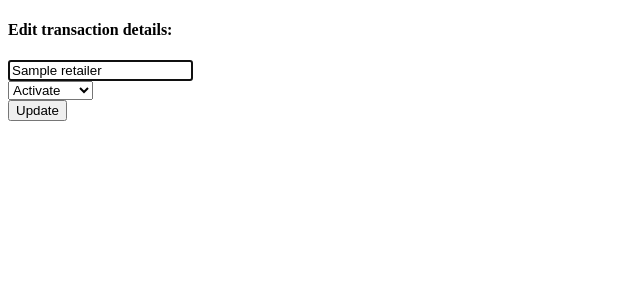
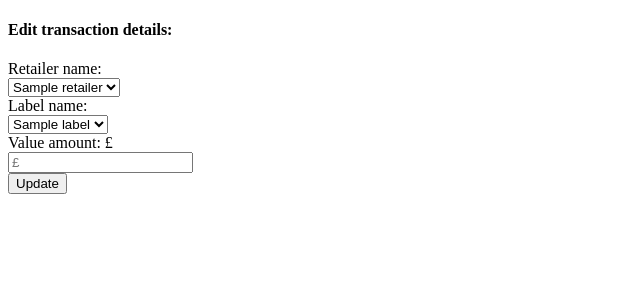
Before and after one commit to ColetteDufficy/piggy_spend_tracker, a Flask app: template templates/transactions/edit.html in a window 1280 px wide. Shown: the part 133-433 px from the top of the page, without its empty margins (0-640 px from the left). Run offline with Flask 2, Linux system fonts and the light colour scheme; the template is opened without the code that fills it: most values are stand-ins (such as "Sample title", 1, 10 or a date in 2020).

Commit message:
MVP working, but with glitches

```diff
--- a/templates/base.html
+++ b/templates/base.html
@@ -18,7 +18,7 @@
         <li><a href="/retailers">Retailers</a></li>
         <li><a href="/labels">Labels</a></li>
         <li><a href="/transactions">Transactions</a></li>
-        <li><a href="/">Log Off</a></li>
+        <li><a href="/log_off">Log Off</a></li>
 
       </ul>
     </nav>
--- a/templates/transactions/edit.html
+++ b/templates/transactions/edit.html
@@ -8,26 +8,33 @@
 <form class="form" action="/transactions/{{transaction.id}}" method="post">
 
     <h4>Edit transaction details:</h4>
-    <div>
-    <label for="retailer_id"></label>
-    <input type="text" name="name" value="{{ retailer.name }}" placeholder="Edit retailer name here" id="name" required autofocus>
-    </div>
 
-<div>
-    <label for="active"></label>
-    <select id="active" name="active">
+      <label for="retailer">Retailer name:</label>
+      <br>
+      <select id="retailer" name="retailer_id">
+        {% for retailer in all_retailers %}
+          <option value="{{ transaction.retailer.name }}">{{ transaction.retailer.name }}</option>
+        {% endfor %}
+      </select>
 
-    <option value="true"
-    {% if retailer.active == True %} selected="selected" {% endif %}>
-    Activate
-    </option>
+<br>
+      <label for="retailer">Label name:</label>
+      <br>
+      <select id="label" name="label_id">
+        {% for label in all_labels %}
+          <option value="{{ transaction.label.name }}">{{ transaction.label.name }}</option>
+        {% endfor %}
+      </select>
 
-    <option value="false"
-    {% if retailer.active == False %} selected="selected" {% endif %}>
-    Deactivate
-    </option>
-    </select>
-</div>
+<br>
+      <label for="value">Value amount: £</label>
+      <br>
+      <div>
+          <label for="value"></label>
+          <input type="number" min="1" step="0.01" name="value" value="value" placeholder="£" id="value" required >
+          </div>
+
+
 
     <input type="submit" value="Update">
   </form>
```
Also changed, not shown: controllers/transactions_controller.py (+15 -0 lines), templates/log_off.html (added, +9 -0 lines), templates/transactions/index.html (+5 -2 lines), static/images/little_pigs_3.png (renamed from static/images/Screenshot 2022-04-27 at 18.45.43.png), static/images/log_off_image.png (added).
